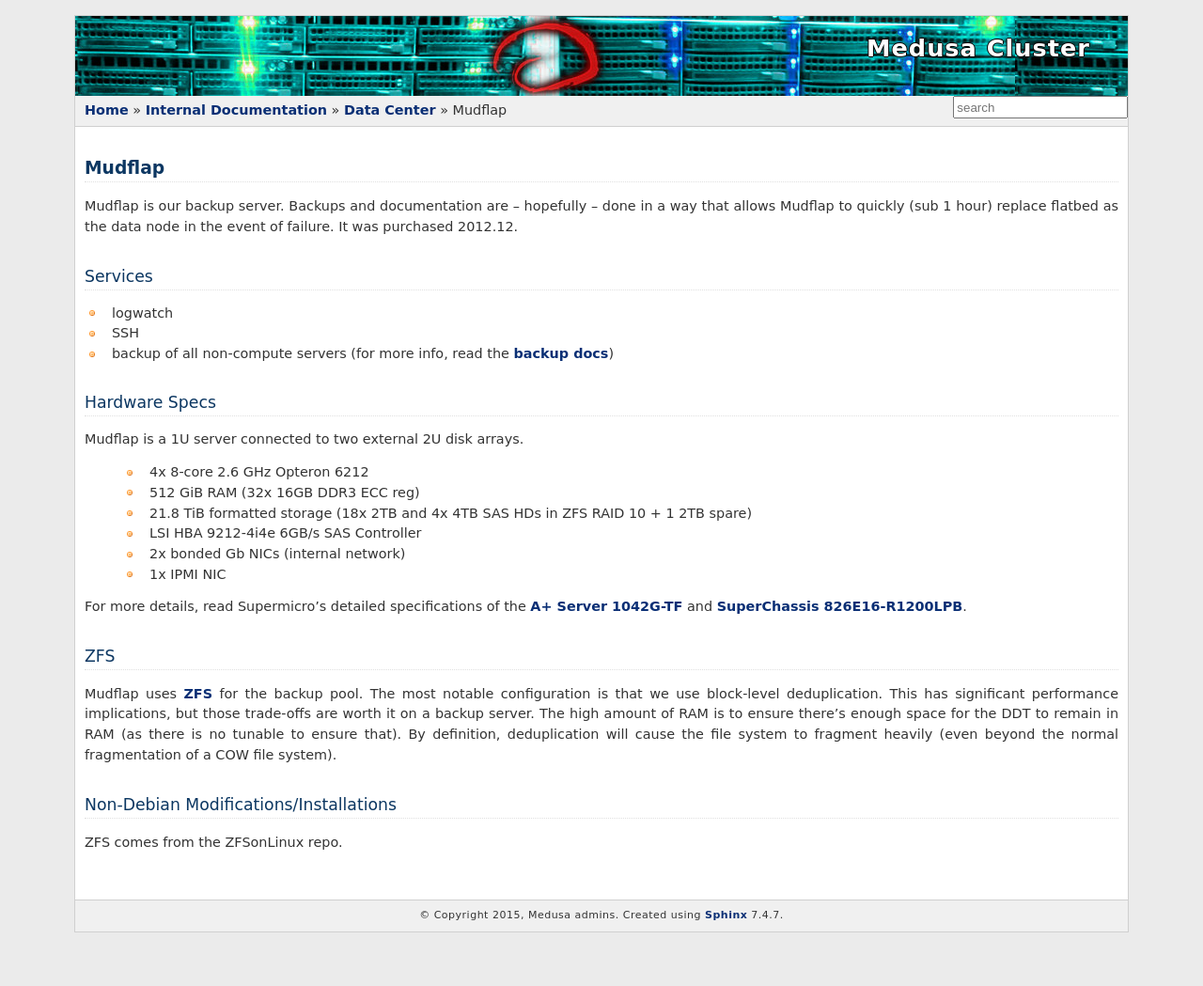
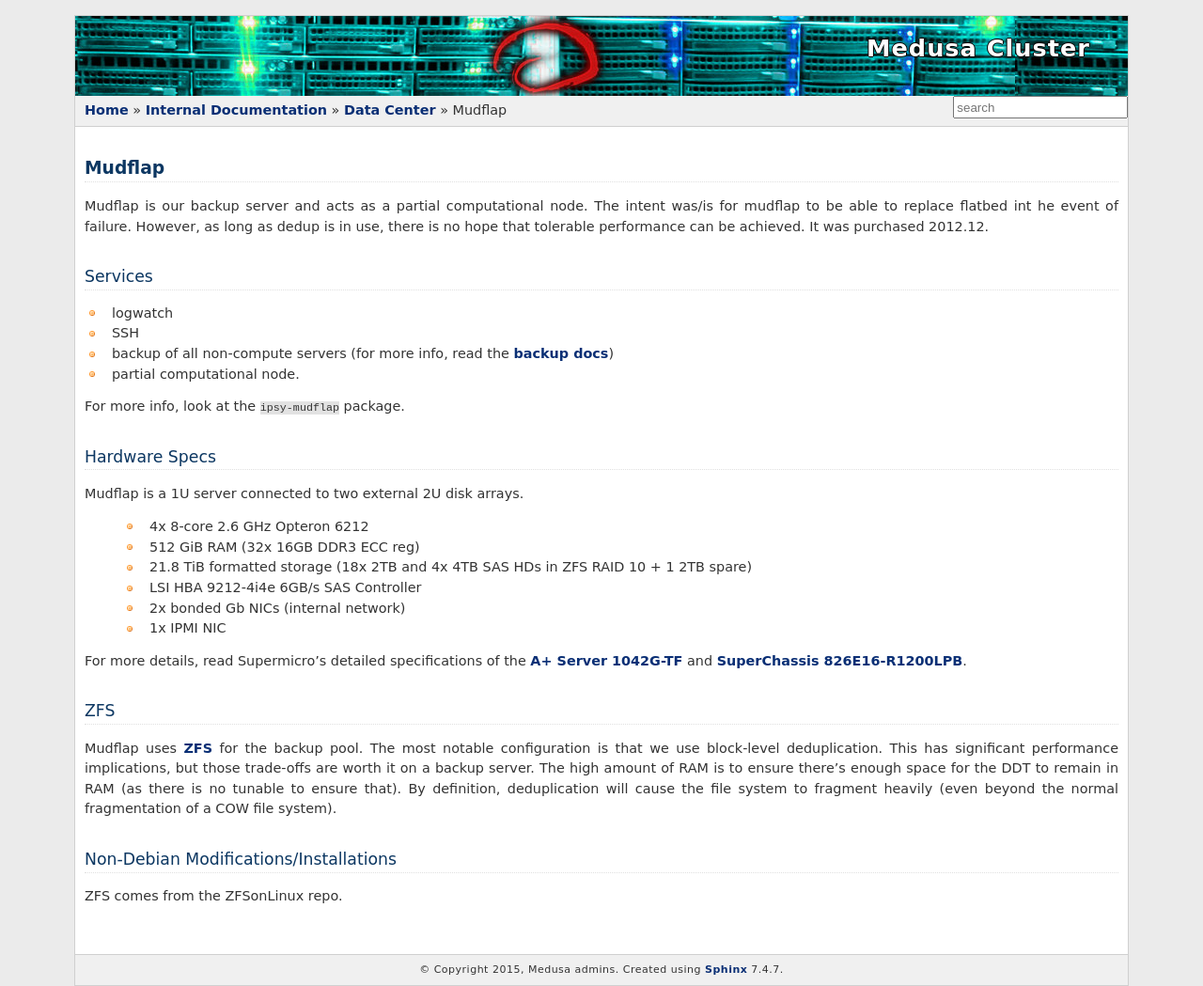
Before and after one commit to psychoinformatics-de/ipsy-docs, a Sphinx documentation site: the page built from source/internal/data_center/mudflap.rst, in a window 1280 px wide. Shown: the whole page at 94% size. Built offline with Sphinx 7.4.7, drawn with Linux system fonts in a browser that asks for light colours; formulas are drawn with MathJax 3; pages that are not in the unit, such as notebooks, are missing from menus; before the commit the page ends 992 px from its top, so only the background shows below that.

Commit message:
Update mudflap docs

```diff
--- a/source/internal/data_center/mudflap.rst
+++ b/source/internal/data_center/mudflap.rst
@@ -4,9 +4,10 @@
 *******
 Mudflap
 *******
-Mudflap is our backup server. Backups and documentation are -- hopefully -- done
-in a way that allows Mudflap to quickly (sub 1 hour) replace flatbed as the data
-node in the event of failure. It was purchased 2012.12.
+Mudflap is our backup server and acts as a partial computational node. The
+intent was/is for mudflap to be able to replace flatbed int he event of failure.
+However, as long as dedup is in use, there is no hope that tolerable performance
+can be achieved. It was purchased 2012.12.
 
 Services
 ========
@@ -14,6 +15,9 @@ Services
 * logwatch
 * SSH
 * backup of all non-compute servers (for more info, read the `backup docs <../backups>`_)
+* partial computational node.
+
+For more info, look at the ``ipsy-mudflap`` package.
 
 Hardware Specs
 ==============
@@ -34,12 +38,13 @@ and `SuperChassis 826E16-R1200LPB`_.
 
 ZFS
 ===
-Mudflap uses `ZFS <../zfs>`_ for the backup pool. The most notable configuration is that we
-use block-level deduplication. This has significant performance implications,
-but those trade-offs are worth it on a backup server. The high amount of RAM is
-to ensure there's enough space for the DDT to remain in RAM (as there is no
-tunable to ensure that). By definition, deduplication will cause the file system
-to fragment heavily (even beyond the normal fragmentation of a COW file system).
+Mudflap uses `ZFS <../zfs>`_ for the backup pool. The most notable configuration
+is that we use block-level deduplication. This has significant performance
+implications, but those trade-offs are worth it on a backup server. The high
+amount of RAM is to ensure there's enough space for the DDT to remain in RAM (as
+there is no tunable to ensure that). By definition, deduplication will cause the
+file system to fragment heavily (even beyond the normal fragmentation of a COW
+file system).
 
 Non-Debian Modifications/Installations
 ======================================
```
